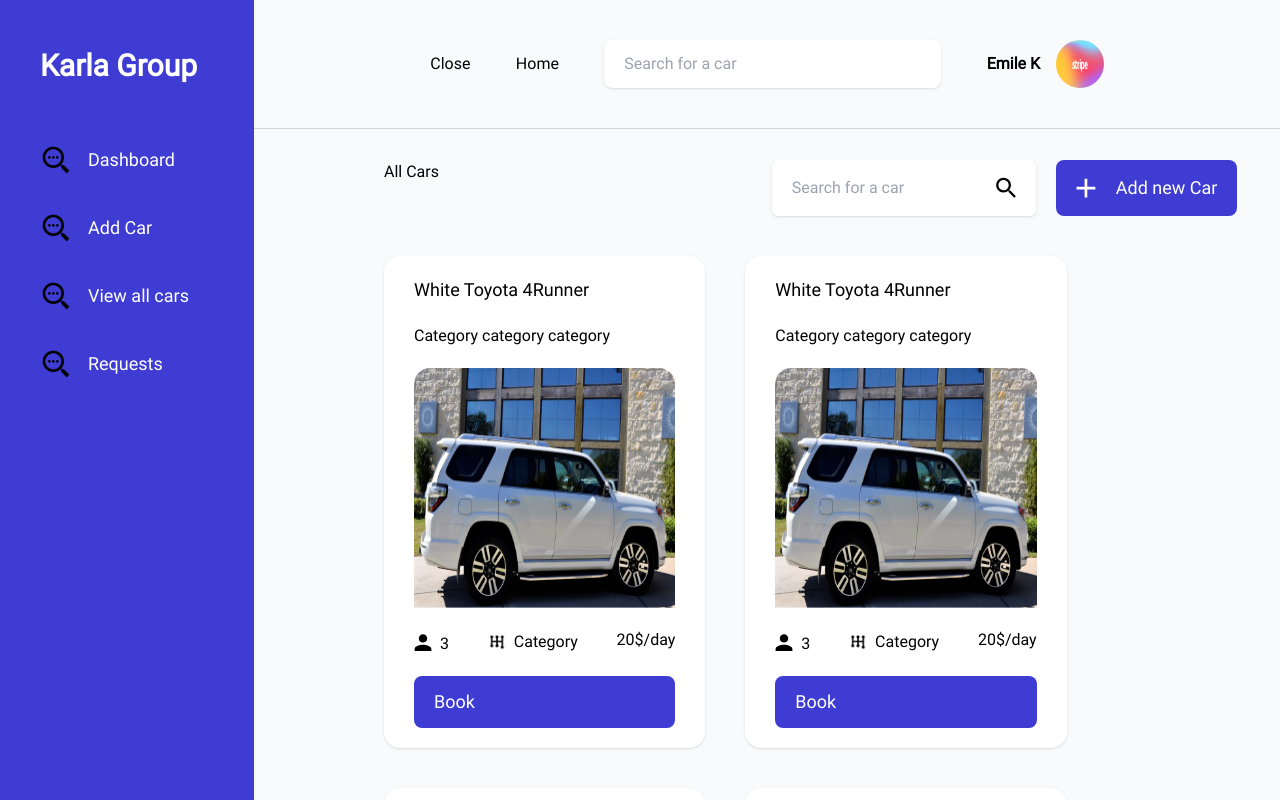
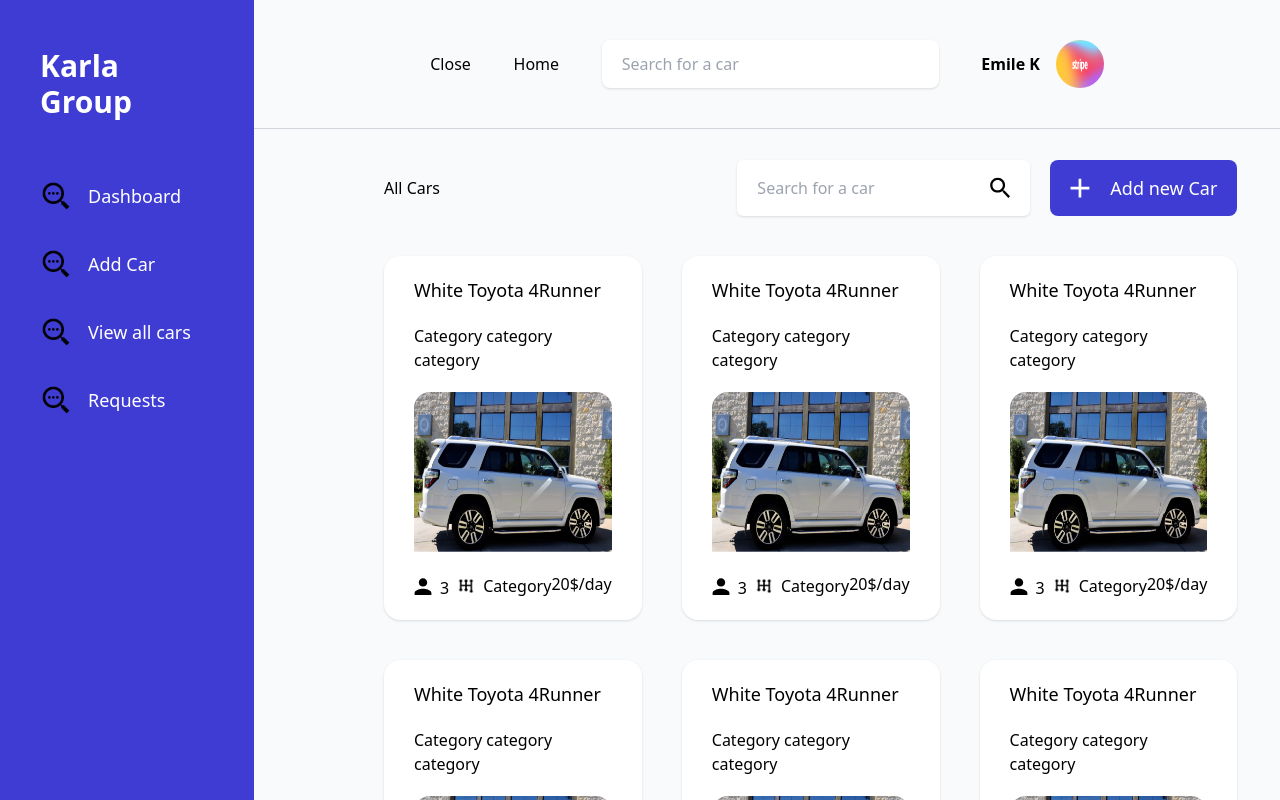
Before and after one commit to KARL-GROUP/karl-rental-fe, a Next.js app: page /dashboard in a window 1280 px wide. Shown: the top 800 px of the page. Built offline with nearby package versions, Linux system fonts and the light colour scheme.

Commit message:
feat:dashboard admin

```diff
--- a/src/components/cards/CarCard.tsx
+++ b/src/components/cards/CarCard.tsx
@@ -23,7 +23,7 @@ const CarCard = ({ image, carName, price, category, seats }: Props) => {
       <div className="shadow rounded-[16px] bg-white py-5 px-[30px] flex flex-col gap-5">
         <p className="text-lg">{carName}</p>
         <p>Category category category</p>
-        <div className="relative w-full h-[30vh]">
+        <div className="relative w-full h-[20vh]">
           <Image className=" absolute object-fill rounded-t-[16px] " src={image} alt="car" layout="fill" />
 
 
@@ -43,7 +43,7 @@ const CarCard = ({ image, carName, price, category, seats }: Props) => {
 
 
         </div>
-        <Button text="Book" styles="w-full" />
+        {/* <Button text="Book" styles="w-full" /> */}
 
 
       </div>
--- a/src/components/sections/DashboardAdmin.tsx
+++ b/src/components/sections/DashboardAdmin.tsx
@@ -4,7 +4,7 @@ import Button from "../ui/Button";
 const DashboardAdmin = () => {
     return (
         <>
-            <div className="flex justify-between">
+            <div className="flex justify-between items-center">
                 <p>All Cars</p>
                 <div className="flex justify-between  gap-5">
                     <div className="flex justify-between shadow bg-white py-4 px-5 rounded-md">
@@ -21,7 +21,7 @@ const DashboardAdmin = () => {
                     />
                 </div>
             </div>
-            <div className="grid grid-cols-2 gap-10 w-4/5 mt-10">
+            <div className="grid grid-cols-3 gap-10  mt-10">
 
 
                 {cars.map((car, index) => {
--- a/src/pages/_app.tsx
+++ b/src/pages/_app.tsx
@@ -1,10 +1,10 @@
 import '@/styles/globals.css'
 import type { AppProps } from 'next/app'
 import localFont from "@next/font/local";
-const roboto = localFont({
-  src: "../../public/Roboto/Roboto-Regular.ttf",
-});
+// const roboto = localFont({
+//   src: "../../public/Roboto/Roboto-Regular.ttf",
+// });
 
 export default function App({ Component, pageProps }: AppProps) {
-  return <main className={roboto.className}><Component {...pageProps} /></main>
+  return <main><Component {...pageProps} /></main>
 }
--- a/src/pages/index.tsx
+++ b/src/pages/index.tsx
@@ -21,11 +21,11 @@ export default function Home() {
   return (
     <>
       <section className=' bg-[#F3F2EF] font-mont'>
-        {/* <Hero />
+        <Hero />
         <HowItWorks />
         <CarSection />
-        <Footer /> */}
-        <Cars />
+        <Footer />
+        {/* <Cars /> */}
       </section>
     </>
 
```
